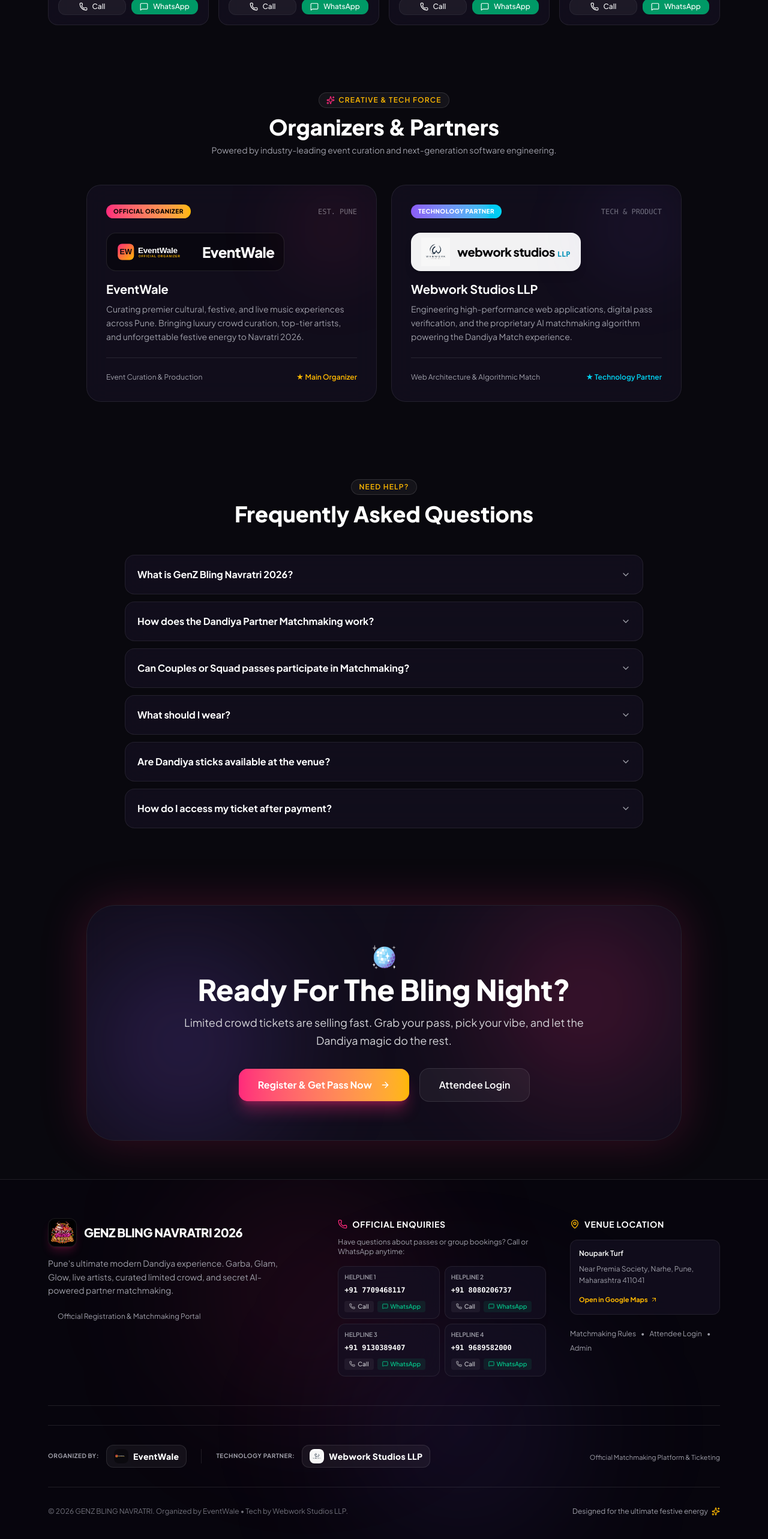
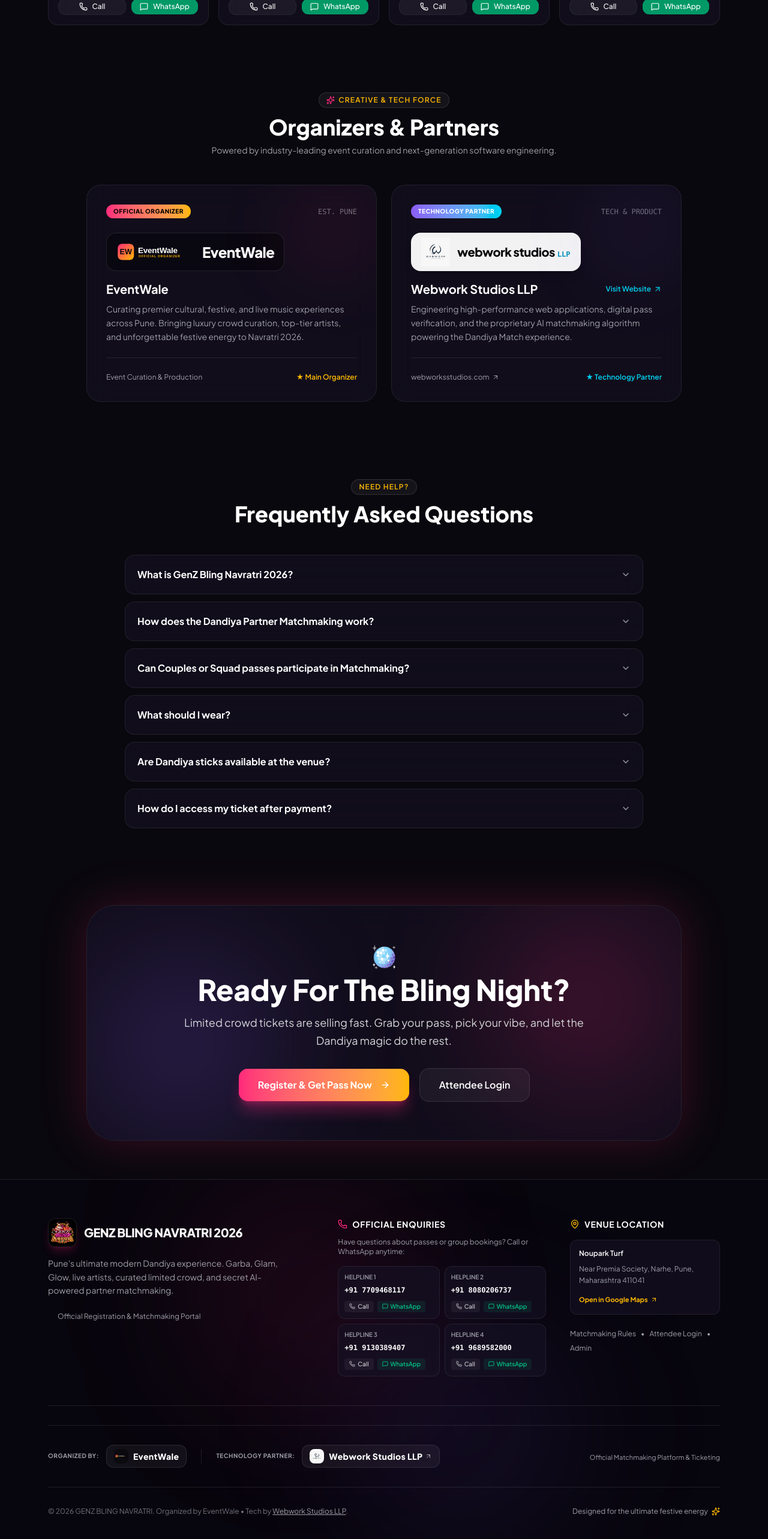
Before and after one commit to sahil7138/Dandiya-match, a Next.js app: page / in a window 1280 px wide. Shown: the part 4982-7548 px from the top of the page at 60% size. Built offline with nearby package versions, Linux system fonts and the light colour scheme.

Commit message:
Update webwork studios link and branding

```diff
--- a/src/app/page.tsx
+++ b/src/app/page.tsx
@@ -4,7 +4,7 @@
 import { motion } from "framer-motion"
 import Link from "next/link"
 import {
-  CalendarDays, MapPin, Clock, Users, Sparkles, Music, Star, ArrowRight,
+  CalendarDays, MapPin, Clock, Users, Sparkles, Music, Star, ArrowRight, ArrowUpRight,
   ShieldCheck, Phone, MessageSquare, ChevronDown, Check, Zap, Heart, Disc, Flame
 } from "lucide-react"
 import { Button } from "@/components/ui/button"
@@ -697,11 +697,16 @@
 
               {/* Logo / Brand Display */}
               <div className="flex items-center gap-4 mb-4">
-                <div className="h-16 px-4 rounded-2xl bg-white/95 border border-white/20 flex items-center justify-center shadow-lg">
+                <a
+                  href="https://webworksstudios.com/"
+                  target="_blank"
+                  rel="noopener noreferrer"
+                  className="h-16 px-4 rounded-2xl bg-white/95 border border-white/20 flex items-center justify-center shadow-lg hover:bg-white transition-all group/logo cursor-pointer"
+                >
                   <img
                     src="/partners/webwork.png"
                     alt="Webwork Studios LLP"
-                    className="h-12 w-auto object-contain"
+                    className="h-12 w-auto object-contain transition-transform group-hover/logo:scale-105"
                   />
                   <div className="ml-3 flex items-baseline gap-1">
                     <span className="font-extrabold text-xl font-outfit text-zinc-950 tracking-tight">
@@ -709,19 +714,36 @@
                     </span>
                     <span className="font-mono text-xs font-bold text-cyan-600">LLP</span>
                   </div>
-                </div>
+                </a>
               </div>
 
-              <h3 className="text-xl font-bold font-outfit text-white mb-2">
-                Webwork Studios LLP
-              </h3>
+              <div className="flex items-center justify-between mb-2">
+                <h3 className="text-xl font-bold font-outfit text-white">
+                  Webwork Studios LLP
+                </h3>
+                <a
+                  href="https://webworksstudios.com/"
+                  target="_blank"
+                  rel="noopener noreferrer"
+                  className="inline-flex items-center gap-1 text-xs font-semibold text-cyan-400 hover:text-cyan-300 hover:underline"
+                >
+                  Visit Website <ArrowUpRight className="w-3.5 h-3.5" />
+                </a>
+              </div>
               <p className="text-zinc-400 text-xs sm:text-sm leading-relaxed">
                 Engineering high-performance web applications, digital pass verification, and the proprietary AI matchmaking algorithm powering the Dandiya Match experience.
               </p>
             </div>
 
             <div className="pt-6 mt-6 border-t border-white/10 flex items-center justify-between text-xs text-zinc-400">
-              <span>Web Architecture & Algorithmic Match</span>
+              <a
+                href="https://webworksstudios.com/"
+                target="_blank"
+                rel="noopener noreferrer"
+                className="hover:text-cyan-400 transition-colors flex items-center gap-1"
+              >
+                webworksstudios.com <ArrowUpRight className="w-3 h-3" />
+              </a>
               <span className="text-cyan-400 font-semibold">★ Technology Partner</span>
             </div>
           </motion.div>
--- a/src/components/footer.tsx
+++ b/src/components/footer.tsx
@@ -143,7 +143,12 @@
             {/* Webwork Studios LLP */}
             <div className="flex items-center gap-3">
               <span className="text-[10px] font-bold text-zinc-400 uppercase tracking-wider">Technology Partner:</span>
-              <div className="flex items-center gap-2 px-3 py-1.5 rounded-xl bg-white/5 border border-white/10">
+              <a
+                href="https://webworksstudios.com/"
+                target="_blank"
+                rel="noopener noreferrer"
+                className="flex items-center gap-2 px-3 py-1.5 rounded-xl bg-white/5 hover:bg-white/10 border border-white/10 hover:border-cyan-500/30 transition-all group"
+              >
                 <div className="w-6 h-6 rounded-lg overflow-hidden bg-white p-0.5 flex items-center justify-center">
                   <img
                     src="/partners/webwork.png"
@@ -151,10 +156,10 @@
                     className="w-full h-full object-contain"
                   />
                 </div>
-                <span className="font-extrabold text-sm text-white font-outfit tracking-wide">
-                  Webwork Studios LLP
+                <span className="font-extrabold text-sm text-white group-hover:text-cyan-400 transition-colors font-outfit tracking-wide flex items-center gap-1">
+                  Webwork Studios LLP <ArrowUpRight className="w-3 h-3 text-zinc-400 group-hover:text-cyan-400" />
                 </span>
-              </div>
+              </a>
             </div>
           </div>
 
@@ -167,7 +172,7 @@
 
         {/* Bottom Bar */}
         <div className="flex flex-col sm:flex-row items-center justify-between gap-4 text-xs text-zinc-500">
-          <p>© 2026 GENZ BLING NAVRATRI. Organized by EventWale • Tech by Webwork Studios LLP.</p>
+          <p>© 2026 GENZ BLING NAVRATRI. Organized by EventWale • Tech by <a href="https://webworksstudios.com/" target="_blank" rel="noopener noreferrer" className="text-zinc-400 hover:text-white underline">Webwork Studios LLP</a>.</p>
           <p className="flex items-center gap-1.5 text-zinc-400">
             Designed for the ultimate festive energy <Sparkles className="w-3.5 h-3.5 text-[#ffb800]" />
           </p>
```
Also changed, not shown: 1 other file (tests, documents, lock files or other folders).
